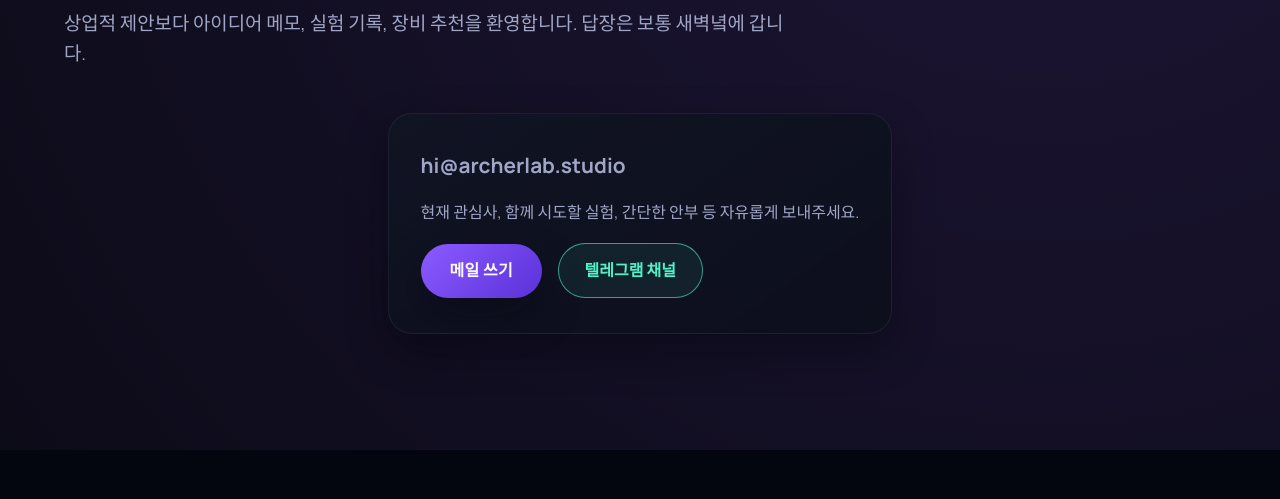
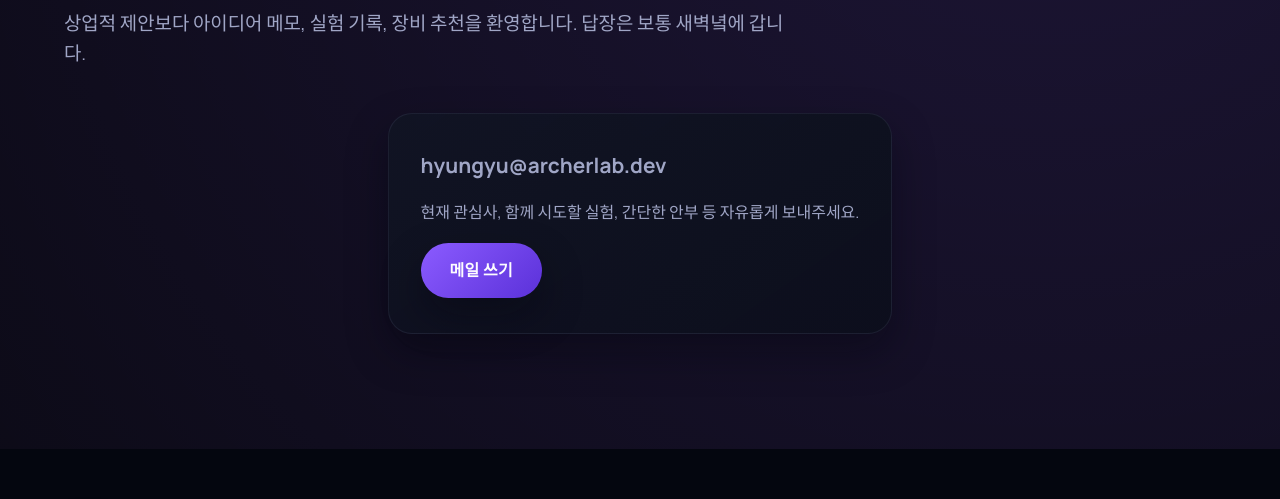
Before and after one commit to JangHyunGyu/JangHyunGyu.github.io, a plain HTML site: page index.html in a window 1280 px wide. Shown: the part 4052-4551 px from the top of the page. Drawn offline with Linux system fonts and the light colour scheme.

Commit message:
이메일 주소를 hyungyu@archerlab.dev로 업데이트

```diff
--- a/index.html
+++ b/index.html
@@ -69,7 +69,7 @@
           <a href="#contact">Contact</a>
         </nav>
         <!-- 상업적 상담 대신 개인적인 신호를 요청하는 버튼입니다. -->
-        <a class="cta-btn" href="mailto:hi@archerlab.studio" data-cta="header">Send a Signal</a>
+  <a class="cta-btn" href="mailto:hyungyu@archerlab.dev" data-cta="header">Send a Signal</a>
       </div>
 
       <!-- 히어로 영역은 방문자가 가장 먼저 읽게 될 인삿말과 컨셉을 담습니다. -->
@@ -356,15 +356,13 @@
         <!-- 연락처 정보를 카드 형태로 감싸 가독성을 높입니다. -->
         <div class="feature-card contact-card">
           <!-- 메일 주소를 크게 노출합니다. -->
-          <p class="contact-mail">hi@archerlab.studio</p>
+          <p class="contact-mail">hyungyu@archerlab.dev</p>
           <!-- 추가 안내 문구로 메일에 포함하면 좋을 내용을 적습니다. -->
           <p class="contact-note">현재 관심사, 함께 시도할 실험, 간단한 안부 등 자유롭게 보내주세요.</p>
           <!-- 행동 유도 버튼을 두 개 배치합니다. -->
           <div class="hero-actions">
             <!-- 메일 작성기를 바로 열어주는 버튼입니다. -->
-            <a class="cta-btn" href="mailto:hi@archerlab.studio?subject=Midnight%20Lab%20Hello" data-cta="contact">메일 쓰기</a>
-            <!-- 캘린더 대신 커뮤니티 링크를 제공해 덜 상업적으로 유지합니다. -->
-            <a class="ghost-btn" href="https://t.me/+archerlab" target="_blank" rel="noopener">텔레그램 채널</a>
+            <a class="cta-btn" href="mailto:hyungyu@archerlab.dev?subject=Midnight%20Lab%20Hello" data-cta="contact">메일 쓰기</a>
           </div>
         </div>
       </section>
@@ -409,7 +407,7 @@
         <!-- 외부 채널과 소셜 링크를 모아 제공합니다. -->
         <div class="footer-nav" aria-label="연락 채널">
           <!-- 메일 주소를 다시 안내합니다. -->
-          <a href="mailto:hi@archerlab.studio">Email</a>
+          <a href="mailto:hyungyu@archerlab.dev">Email</a>
           <!-- 깃허브 프로필 링크를 추가합니다. -->
           <a href="https://github.com/JangHyunGyu" target="_blank" rel="noopener">GitHub</a>
           <!-- 사운드 관련 작업을 공유하는 채널입니다. -->
```
